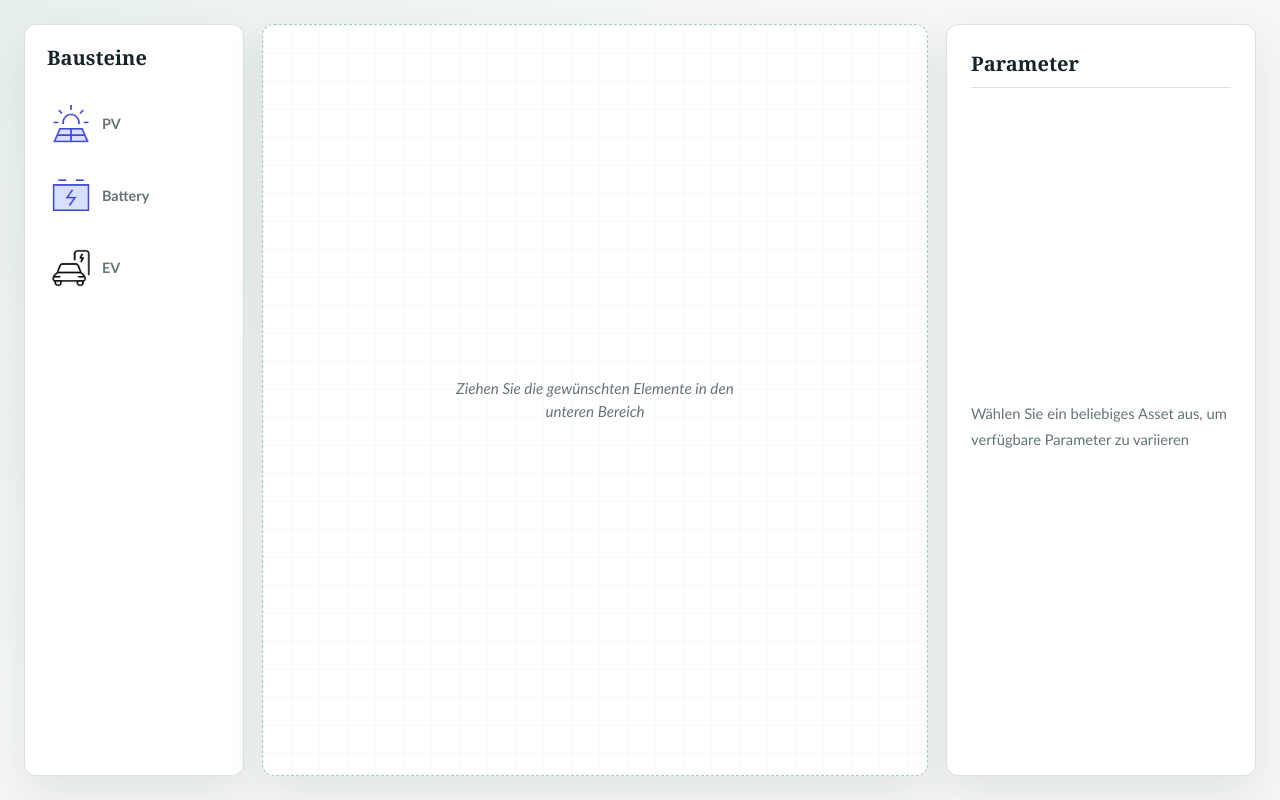
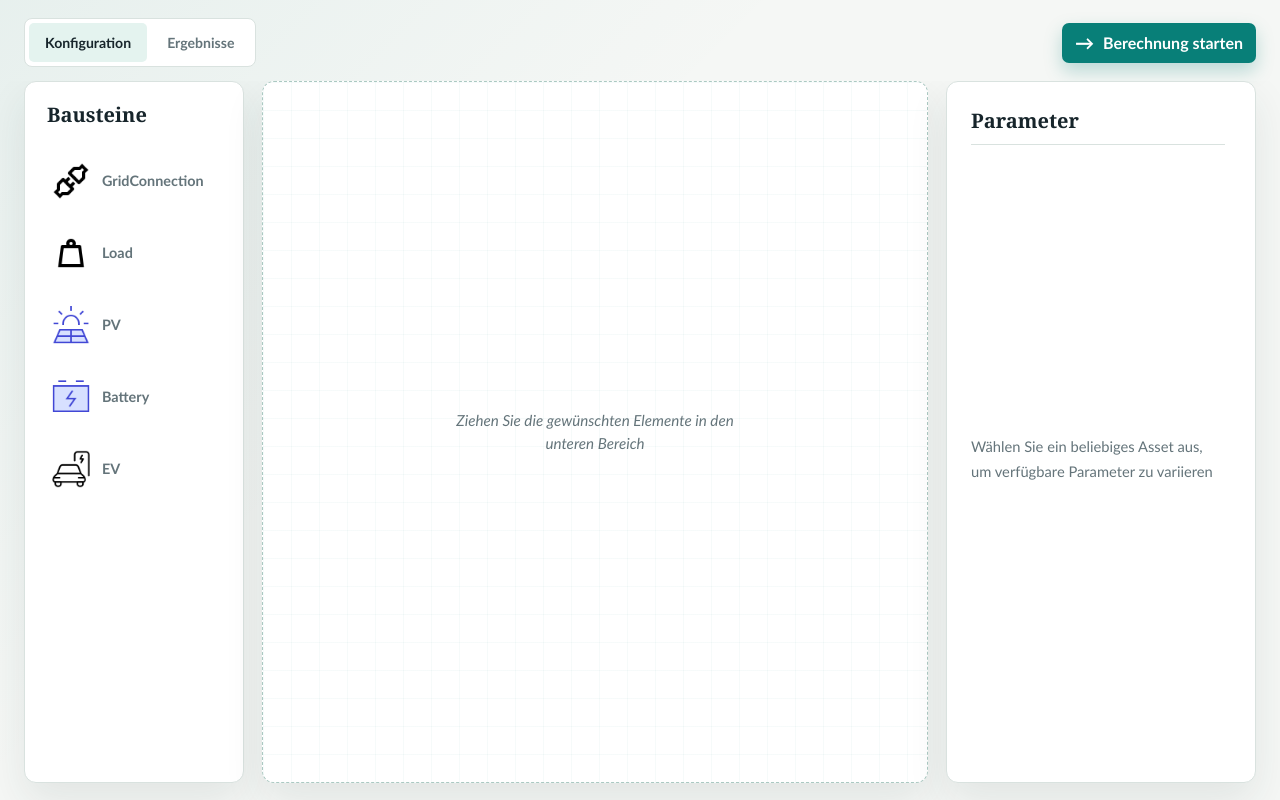
Before and after one commit to jannisdaum1-a11y/HOME-Home-Optimation-Management-Environment, a React (Vite) app in the folder frontend/reactapp/: page / in a window 1280 px wide. Built offline with nearby package versions, Linux system fonts and the light colour scheme.

Commit message:
fronend second draft

```diff
--- a/frontend/reactapp/src/App.css
+++ b/frontend/reactapp/src/App.css
@@ -1,15 +1,37 @@
+.AppShell {
+    height: 100vh;
+    overflow: hidden;
+    padding: 18px 0 0;
+    background: linear-gradient(135deg, rgba(8, 127, 120, 0.06), transparent 38%), var(--paper);
+}
+
+.TopBar {
+    display: flex;
+    align-items: center;
+    justify-content: space-between;
+    gap: 18px;
+    margin: 0 24px 14px;
+}
+
 .MainContent {
     display: grid;
     grid-template-columns: 220px minmax(0, 1fr) 310px;
     width: 100%;
-    min-height: 100vh;
+    height: calc(100vh - 74px);
     gap: 18px;
-    padding: 24px;
-    background: linear-gradient(135deg, rgba(8, 127, 120, 0.06), transparent 38%), var(--paper);
+    padding: 0 24px 24px;
+    overflow: hidden;
+}
+
+.MainContent.results-mode {
+    grid-template-columns: minmax(0, 1fr);
 }
 
 .MainContent > aside {
     min-width: 0;
+    min-height: 0;
+    height: 100%;
+    overflow: hidden;
     background: var(--panel);
     border: 1px solid var(--line);
     border-radius: 12px;
@@ -22,6 +44,187 @@
 
 .MainContent > aside:last-child {
     padding: 24px;
+}
+
+.InspectorColumn {
+    display: flex;
+    flex-direction: column;
+}
+
+.Workspace {
+    display: flex;
+    flex-direction: column;
+    min-width: 0;
+    min-height: 0;
+    padding: 0;
+}
+
+.Tabs {
+    display: flex;
+    gap: 4px;
+    width: fit-content;
+    margin: 0;
+    padding: 4px;
+    border: 1px solid var(--line);
+    border-radius: 8px;
+    background: var(--panel);
+}
+
+.Tab {
+    padding: 9px 16px;
+    border: 0;
+    border-radius: 5px;
+    color: var(--muted);
+    background: transparent;
+    cursor: pointer;
+    font-size: 0.88rem;
+    font-weight: 700;
+}
+
+.Tab:hover,
+.Tab.active {
+    color: var(--ink);
+    background: var(--accent-soft);
+}
+
+.ViewContent {
+    display: flex;
+    flex: 1;
+    min-height: 0;
+}
+
+.ViewContent > .DragAndDrop {
+    flex: 1;
+}
+
+.CalculateButton {
+    display: inline-flex;
+    align-items: center;
+    gap: 9px;
+    padding: 8px 13px;
+    border: 0;
+    border-radius: 7px;
+    color: #fff;
+    background: var(--accent);
+    box-shadow: 0 8px 18px rgba(8, 127, 120, 0.25);
+    cursor: pointer;
+    font-weight: 700;
+    flex-shrink: 0;
+    transition: background-color 160ms ease, transform 160ms ease, box-shadow 160ms ease;
+}
+
+.CalculateButton span {
+    font-size: 1.2rem;
+    line-height: 1;
+}
+
+.CalculateButton:hover {
+    background: #066861;
+    box-shadow: 0 11px 22px rgba(8, 127, 120, 0.3);
+    transform: translateY(-2px);
+}
+
+.CalculateButton:focus-visible,
+.Tab:focus-visible {
+    outline: 3px solid rgba(8, 127, 120, 0.25);
+    outline-offset: 2px;
+}
+
+.ResultsView {
+    flex: 1;
+    padding: 28px;
+    border: 1px solid var(--line);
+    border-radius: 12px;
+    background: var(--panel);
+    box-shadow: var(--shadow);
+}
+
+.ResultsHeader {
+    display: flex;
+    align-items: flex-start;
+    justify-content: space-between;
+    gap: 20px;
+    padding-bottom: 22px;
+    border-bottom: 1px solid var(--line);
+}
+
+.Eyebrow {
+    margin: 0 0 4px;
+    color: var(--accent);
+    font-size: 0.72rem;
+    font-weight: 700;
+    letter-spacing: 0.1em;
+    text-transform: uppercase;
+}
+
+.ResultsView h1 {
+    margin: 0;
+    color: var(--ink);
+    font-family: var(--heading);
+    font-size: clamp(1.5rem, 3vw, 2.2rem);
+}
+
+.Status {
+    padding: 6px 10px;
+    border-radius: 999px;
+    color: var(--muted);
+    background: #eef2f0;
+    font-size: 0.75rem;
+    font-weight: 700;
+    white-space: nowrap;
+}
+
+.Status.ready {
+    color: var(--accent);
+    background: var(--accent-soft);
+}
+
+.ResultsEmpty {
+    max-width: 380px;
+    margin: 42px auto;
+    color: var(--muted);
+    text-align: center;
+}
+
+.ResultGrid {
+    display: grid;
+    grid-template-columns: repeat(3, minmax(0, 1fr));
+    gap: 14px;
+    padding-top: 22px;
+}
+
+.ResultCard {
+    display: flex;
+    flex-direction: column;
+    gap: 7px;
+    min-height: 150px;
+    padding: 18px;
+    border: 1px solid var(--line);
+    border-radius: 8px;
+    background: #fbfcfb;
+}
+
+.ResultCard span,
+.ResultCard small {
+    color: var(--muted);
+    font-size: 0.78rem;
+}
+
+.ResultCard strong {
+    margin-top: auto;
+    color: var(--ink);
+    font-family: var(--heading);
+    font-size: 2rem;
+}
+
+.ResultCard strong small {
+    font-family: var(--sans);
+    font-size: 0.8rem;
+}
+
+.result-primary {
+    border-color: #b8ded5;
+    background: var(--accent-soft);
 }
 
 @media (max-width: 960px) {
@@ -38,11 +241,51 @@
     .MainContent {
         display: flex;
         flex-direction: column;
-        padding: 12px;
+        height: calc(100vh - 74px);
+        padding: 0 12px 12px;
     }
 
     .MainContent > aside:first-child,
     .MainContent > aside:last-child {
         padding: 16px;
     }
+
+    .MainContent > aside {
+        max-height: 300px;
+    }
+
+    .Workspace {
+        min-height: 620px;
+        padding: 0;
+    }
+
+    .Tabs {
+        width: 100%;
+    }
+
+    .TopBar {
+        align-items: stretch;
+        flex-direction: column;
+        margin: 0 12px 14px;
+    }
+
+    .TopBar .CalculateButton {
+        align-self: flex-end;
+    }
+
+    .Tab {
+        flex: 1;
+    }
+
+    .ResultsView {
+        padding: 18px;
+    }
+
+    .ResultsHeader {
+        flex-direction: column;
+    }
+
+    .ResultGrid {
+        grid-template-columns: 1fr;
+    }
 }
--- a/frontend/reactapp/src/App.tsx
+++ b/frontend/reactapp/src/App.tsx
@@ -10,27 +10,107 @@ type Asset = {
     [key: string]: unknown;
 };
 
+type Tab = 'configuration' | 'results';
+
 function App() {
     const [objects, setObjects] = useState<Asset[]>([]);
     const [selectedObject, setSelectedObject] = useState<Asset|null>(null)
+    const [activeTab, setActiveTab] = useState<Tab>('configuration');
+    const [hasCalculated, setHasCalculated] = useState(false);
+
+    function startCalculation() {
+        setHasCalculated(true);
+        setActiveTab('results');
+    }
+
+    const totalCapacity = objects.reduce((total, object) =>
+        total + (typeof object.Capacity === 'number' ? object.Capacity : 0), 0
+    );
 
     return (
-        <div className="MainContent">
+        <div className="AppShell">
+        <div className="TopBar">
+            <nav className="Tabs" aria-label="Ansichten">
+                <button
+                    type="button"
+                    className={activeTab === 'configuration' ? 'Tab active' : 'Tab'}
+                    onClick={() => setActiveTab('configuration')}
+                >
+                    Konfiguration
+                </button>
+                <button
+                    type="button"
+                    className={activeTab === 'results' ? 'Tab active' : 'Tab'}
+                    onClick={() => setActiveTab('results')}
+                >
+                    Ergebnisse
+                </button>
+            </nav>
+            <button type="button" className="CalculateButton" onClick={startCalculation}>
+                <span aria-hidden="true">→</span>
+                Berechnung starten
+            </button>
+        </div>
+
+        <div className={activeTab === 'results' ? 'MainContent results-mode' : 'MainContent'}>
+        {activeTab === 'configuration' && (
             <aside>
                 <SidebarLeft></SidebarLeft>
             </aside>
+        )}
 
         <div className='Workspace'>
+            <main className="ViewContent">
+                {activeTab === 'configuration' ? (
                     <DragAndDrop
                         objects={objects}
                         setObjects={setObjects}
                         setSelectedObject={setSelectedObject}
                     ></DragAndDrop>
+                ) : (
+                    <section className="ResultsView" aria-labelledby="results-title">
+                        <div className="ResultsHeader">
+                            <div>
+                                <p className="Eyebrow">Auswertung</p>
+                                <h1 id="results-title">Optimierungsergebnisse</h1>
+                            </div>
+                            <span className={hasCalculated ? 'Status ready' : 'Status'}>
+                                {hasCalculated ? 'Berechnung abgeschlossen' : 'Noch keine Berechnung'}
+                            </span>
+                        </div>
+                        {!hasCalculated ? (
+                            <p className="ResultsEmpty">Platziere Anlagen in der Konfiguration und starte anschließend die Berechnung.</p>
+                        ) : (
+                            <div className="ResultGrid">
+                                <article className="ResultCard result-primary">
+                                    <span>Komponenten</span>
+                                    <strong>{objects.length}</strong>
+                                    <small>im System platziert</small>
+                                </article>
+                                <article className="ResultCard">
+                                    <span>Gesamtkapazität</span>
+                                    <strong>{totalCapacity.toLocaleString('de-DE')} <small>kWh</small></strong>
+                                    <small>konfigurierte Kapazität</small>
+                                </article>
+                                <article className="ResultCard">
+                                    <span>Systemstatus</span>
+                                    <strong>Bereit</strong>
+                                    <small>Ergebnisdaten verfügbar</small>
+                                </article>
+                            </div>
+                        )}
+                    </section>
+                )}
+            </main>
+
         </div>
 
-        <aside>
+        {activeTab === 'configuration' && (
+            <aside className="InspectorColumn">
                 <SidebarRight selectedAsset={selectedObject} setSelectedAsset={setSelectedObject} setAssets={setObjects}></SidebarRight>
             </aside>
+        )}
+        </div>
         </div>
     )
 }
--- a/frontend/reactapp/src/SidebarLeft.css
+++ b/frontend/reactapp/src/SidebarLeft.css
@@ -4,7 +4,21 @@
     display: flex;
     flex-direction: column;
     gap: 10px;
+    min-height: 0;
+    overflow-y: auto;
+    padding-right: 6px;
     height: 100%;
+}
+
+.SideBarLeft::-webkit-scrollbar,
+.SideBarRight::-webkit-scrollbar {
+    width: 7px;
+}
+
+.SideBarLeft::-webkit-scrollbar-thumb,
+.SideBarRight::-webkit-scrollbar-thumb {
+    border-radius: 999px;
+    background: #b8c9c5;
 }
 
 .SideBarLeft::before {
--- a/frontend/reactapp/src/SidebarRight.css
+++ b/frontend/reactapp/src/SidebarRight.css
@@ -2,7 +2,10 @@
     display: flex;
     flex-direction: column;
     gap: 14px;
-    min-height: 100%;
+    min-height: 0;
+    height: 100%;
+    overflow-y: auto;
+    padding-right: 6px;
 }
 
 .SideBarRight::before {
@@ -59,3 +62,9 @@
     background: #eef2f0;
     cursor: not-allowed;
 }
+
+.SideBarRight input[type="checkbox"] {
+    width: 20px;
+    min-height: 20px;
+    accent-color: var(--accent);
+}
--- a/frontend/reactapp/src/assets/assets.json
+++ b/frontend/reactapp/src/assets/assets.json
@@ -1,17 +1,28 @@
 {
+    "GridConnection":{
+        "name": "grid_connection",
+        "image": "src/assets/GridConnection.png"
+    },
+    "Load":{
+        "name": "load",
+        "image": "src/assets/Load.png"
+    },
     "PV": {
         "name": "pv",
         "image": "src/assets/PV.png",
-        "Capacity": 0
+        "Capacity": 0,
+        "expandable": false
     },
     "Battery": {
         "name": "battery",
         "image": "src/assets/Battery.png",
-        "Capacity": 0
+        "Capacity": 0,
+        "expandable": false
     },
     "EV": {
         "name": "ev",
+        "image": "src/assets/Eauto.png",
         "Capacity": 0,
-        "image": "src/assets/Eauto.png"
+        "expandable": false
     }
 }
```
Also changed, not shown: frontend/reactapp/src/SidebarRight.tsx (+11 -4 lines), frontend/reactapp/src/assets/GridConnection.png (added), frontend/reactapp/src/assets/Load.png (added). Lines whose indentation alone changed are shown as unchanged.
